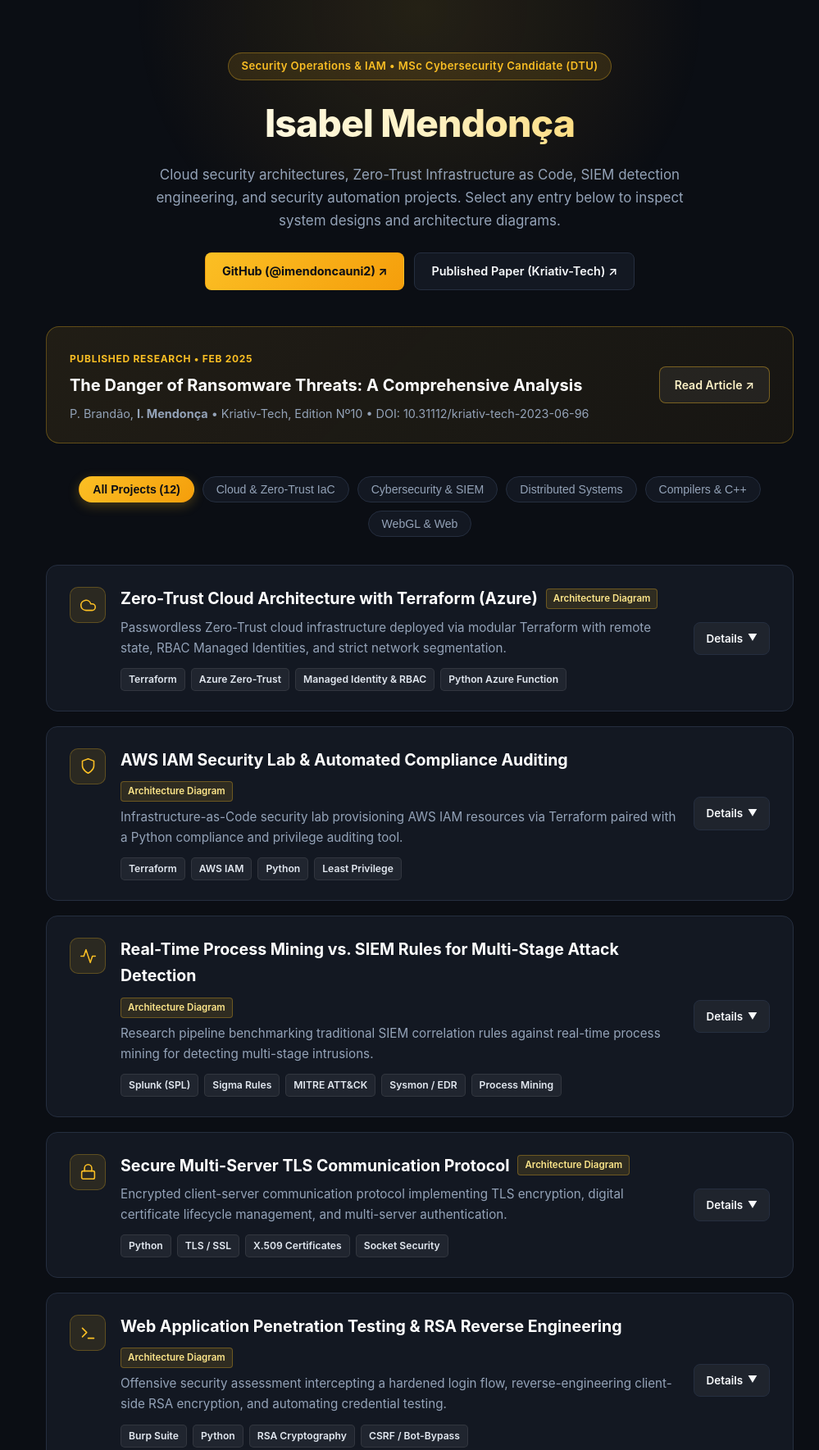
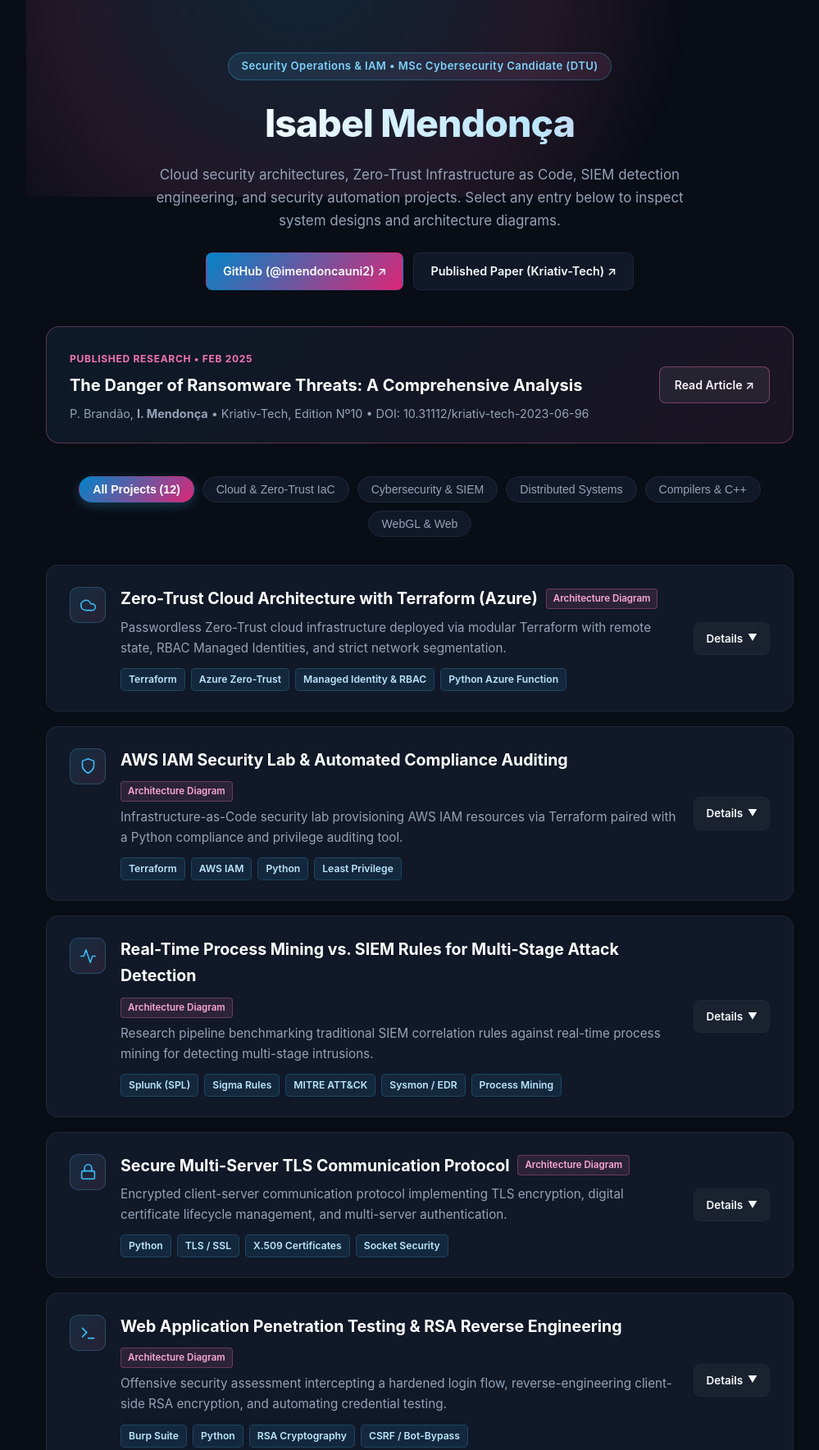
Before and after one commit to imendoncauni2/imendoncauni2.github.io, a plain HTML site: page index.html in a window 1280 px wide. Shown: the top 1769 px of the page at 82% size, without its empty margins (128-1127 px from the left). Drawn offline with Linux system fonts and the light colour scheme.

Commit message:
Revise color scheme and styles in index.html
Updated color scheme and styles throughout the HTML file, including changes to primary colors, backgrounds, and gradients for various elements.

```diff
--- a/index.html
+++ b/index.html
@@ -10,20 +10,20 @@
       startOnLoad: false,
       theme: 'base',
       themeVariables: {
-        primaryColor: '#1a2230',
+        primaryColor: '#131c2e',
         primaryTextColor: '#f8fafc',
-        primaryBorderColor: '#fbbf24',
-        lineColor: '#fbbf24',
-        secondaryColor: '#131822',
-        tertiaryColor: '#0b0e14',
-        actorBkg: '#1a2230',
-        actorBorder: '#fbbf24',
+        primaryBorderColor: '#38bdf8',
+        lineColor: '#38bdf8',
+        secondaryColor: '#0f172a',
+        tertiaryColor: '#090d16',
+        actorBkg: '#131c2e',
+        actorBorder: '#38bdf8',
         actorTextColor: '#f8fafc',
-        signalColor: '#fbbf24',
+        signalColor: '#f472b6',
         signalTextColor: '#f8fafc',
-        noteBkgColor: '#252e3f',
-        noteTextColor: '#fde68a',
-        noteBorderColor: '#fbbf24',
+        noteBkgColor: '#1e293b',
+        noteTextColor: '#f9a8d4',
+        noteBorderColor: '#f472b6',
         fontSize: '15px',
         fontFamily: '-apple-system, BlinkMacSystemFont, "Segoe UI", Roboto, sans-serif'
       }
@@ -32,13 +32,13 @@
   </script>
   <style>
     :root {
-      --bg: #0b0e14;
-      --surface: #131822;
-      --surface-expanded: #181f2c;
-      --border: #252e3f;
-      --border-active: #fbbf24;
-      --primary: #fbbf24;
-      --secondary: #f59e0b;
+      --bg: #090d16;
+      --surface: #111827;
+      --surface-expanded: #162033;
+      --border: #1e293b;
+      --border-active: #38bdf8;
+      --cyan: #38bdf8;
+      --pink: #f472b6;
       --text: #f8fafc;
       --text-muted: #94a3b8;
     }
@@ -55,10 +55,10 @@
 
     .bg-glow {
       position: fixed;
-      top: -200px; left: 50%;
+      top: -220px; left: 50%;
       transform: translateX(-50%);
-      width: 900px; height: 420px;
-      background: radial-gradient(circle, rgba(251, 191, 36, 0.11) 0%, rgba(245, 158, 11, 0.04) 50%, transparent 70%);
+      width: 960px; height: 460px;
+      background: radial-gradient(circle at 35% 40%, rgba(56, 189, 248, 0.14) 0%, rgba(244, 114, 182, 0.10) 45%, transparent 70%);
       pointer-events: none;
       z-index: 0;
     }
@@ -80,9 +80,9 @@
 
     .badge {
       display: inline-block;
-      background: rgba(251, 191, 36, 0.12);
-      color: #fbbf24;
-      border: 1px solid rgba(251, 191, 36, 0.32);
+      background: linear-gradient(135deg, rgba(56, 189, 248, 0.12), rgba(244, 114, 182, 0.12));
+      color: #7dd3fc;
+      border: 1px solid rgba(56, 189, 248, 0.3);
       padding: 5px 15px;
       border-radius: 99px;
       font-size: 0.82rem;
@@ -95,7 +95,7 @@
       font-size: 2.9rem;
       font-weight: 800;
       letter-spacing: -0.02em;
-      background: linear-gradient(to right, #ffffff, #fef3c7, #fbbf24);
+      background: linear-gradient(to right, #ffffff 20%, #bae6fd 65%, #f9a8d4 100%);
       -webkit-background-clip: text;
       -webkit-text-fill-color: transparent;
       margin-bottom: 12px;
@@ -131,22 +131,21 @@
     }
 
     .action-btn.primary {
-      background: linear-gradient(135deg, var(--primary), var(--secondary));
+      background: linear-gradient(135deg, #0284c7, #db2777);
       border-color: transparent;
-      color: #0b0e14;
-      font-weight: 700;
+      color: #fff;
     }
 
     .action-btn:hover {
-      border-color: var(--primary);
+      border-color: var(--cyan);
       transform: translateY(-2px);
-      box-shadow: 0 8px 20px rgba(251, 191, 36, 0.18);
+      box-shadow: 0 8px 22px rgba(56, 189, 248, 0.18);
     }
 
     /* Featured Publication Banner */
     .pub-banner {
-      background: linear-gradient(135deg, rgba(251, 191, 36, 0.09), rgba(245, 158, 11, 0.05));
-      border: 1px solid rgba(251, 191, 36, 0.3);
+      background: linear-gradient(135deg, rgba(56, 189, 248, 0.08), rgba(244, 114, 182, 0.08));
+      border: 1px solid rgba(244, 114, 182, 0.32);
       border-radius: 16px;
       padding: 24px 28px;
       margin-bottom: 40px;
@@ -167,7 +166,7 @@
       font-weight: 700;
       text-transform: uppercase;
       letter-spacing: 0.06em;
-      color: #fbbf24;
+      color: var(--pink);
       margin-bottom: 6px;
     }
 
@@ -184,8 +183,8 @@
 
     .pub-link {
       background: rgba(255, 255, 255, 0.06);
-      border: 1px solid rgba(251, 191, 36, 0.4);
-      color: #fef3c7;
+      border: 1px solid rgba(244, 114, 182, 0.4);
+      color: #fdf2f8;
       text-decoration: none;
       padding: 10px 18px;
       border-radius: 8px;
@@ -196,9 +195,9 @@
     }
 
     .pub-link:hover {
-      background: var(--primary);
-      border-color: var(--primary);
-      color: #0b0e14;
+      background: linear-gradient(135deg, #0284c7, #db2777);
+      border-color: transparent;
+      color: #fff;
     }
 
     /* Category Filters */
@@ -224,16 +223,16 @@
     }
 
     .filter-btn:hover {
-      border-color: rgba(251, 191, 36, 0.5);
-      color: #fef3c7;
+      border-color: rgba(56, 189, 248, 0.45);
+      color: #e0f2fe;
     }
 
     .filter-btn.active {
-      background: linear-gradient(135deg, var(--primary), var(--secondary));
-      color: #0b0e14;
-      font-weight: 700;
+      background: linear-gradient(135deg, #0284c7, #db2777);
+      color: #fff;
+      font-weight: 600;
       border-color: transparent;
-      box-shadow: 0 4px 14px rgba(251, 191, 36, 0.25);
+      box-shadow: 0 4px 14px rgba(56, 189, 248, 0.25);
     }
 
     /* Expandable Project Sections */
@@ -253,13 +252,13 @@
     }
 
     .project-item:hover {
-      border-color: #3b475e;
+      border-color: #334155;
     }
 
     .project-item.open {
       background: var(--surface-expanded);
       border-color: var(--border-active);
-      box-shadow: 0 12px 32px rgba(0, 0, 0, 0.5), 0 0 18px rgba(251, 191, 36, 0.1);
+      box-shadow: 0 12px 32px rgba(0, 0, 0, 0.5), 0 0 20px rgba(56, 189, 248, 0.1);
     }
 
     .project-header {
@@ -279,9 +278,9 @@
     }
 
     .project-icon {
-      color: #fbbf24;
-      background: rgba(251, 191, 36, 0.1);
-      border: 1px solid rgba(251, 191, 36, 0.25);
+      color: var(--cyan);
+      background: linear-gradient(135deg, rgba(56, 189, 248, 0.12), rgba(244, 114, 182, 0.10));
+      border: 1px solid rgba(56, 189, 248, 0.25);
       min-width: 44px; height: 44px;
       display: flex; align-items: center; justify-content: center;
       border-radius: 10px;
@@ -316,9 +315,9 @@
       font-weight: 600;
       padding: 2px 8px;
       border-radius: 4px;
-      background: rgba(251, 191, 36, 0.12);
-      color: #fde68a;
-      border: 1px solid rgba(251, 191, 36, 0.3);
+      background: rgba(244, 114, 182, 0.12);
+      color: #f9a8d4;
+      border: 1px solid rgba(244, 114, 182, 0.3);
     }
 
     .project-summary {
@@ -338,16 +337,16 @@
       font-weight: 600;
       padding: 3px 9px;
       border-radius: 5px;
-      background: rgba(255, 255, 255, 0.06);
-      border: 1px solid rgba(255, 255, 255, 0.08);
-      color: #e2e8f0;
+      background: rgba(56, 189, 248, 0.1);
+      border: 1px solid rgba(56, 189, 248, 0.2);
+      color: #bae6fd;
     }
 
     .toggle-btn {
       display: flex;
       align-items: center;
       gap: 6px;
-      background: rgba(255, 255, 255, 0.05);
+      background: rgba(255, 255, 255, 0.04);
       color: var(--text);
       border: 1px solid var(--border);
       padding: 8px 14px;
@@ -359,8 +358,8 @@
     }
 
     .project-item:hover .toggle-btn {
-      border-color: var(--primary);
-      color: #fbbf24;
+      border-color: var(--cyan);
+      color: #7dd3fc;
     }
 
     .chevron {
@@ -403,7 +402,7 @@
     }
 
     .detail-block h4 {
-      color: #fbbf24;
+      color: var(--pink);
       font-size: 0.82rem;
       text-transform: uppercase;
       letter-spacing: 0.06em;
@@ -441,16 +440,16 @@
     .file-pill {
       font-family: ui-monospace, SFMono-Regular, Menlo, monospace;
       font-size: 0.78rem;
-      background: #0b0e14;
+      background: #090d16;
       border: 1px solid var(--border);
       padding: 3px 8px;
       border-radius: 5px;
-      color: #fde68a;
+      color: #7dd3fc;
     }
 
     /* Larger, clearer diagrams */
     .diagram-box {
-      background: #0b0e14;
+      background: #090d16;
       border: 1px solid var(--border);
       border-radius: 12px;
       padding: 24px;
@@ -460,7 +459,7 @@
     .diagram-caption {
       font-size: 0.82rem;
       font-weight: 700;
-      color: #fbbf24;
+      color: var(--cyan);
       text-transform: uppercase;
       letter-spacing: 0.06em;
       margin-bottom: 16px;
@@ -495,13 +494,13 @@
       display: inline-flex;
       align-items: center;
       gap: 6px;
-      background: linear-gradient(135deg, var(--primary), var(--secondary));
-      color: #0b0e14;
+      background: linear-gradient(135deg, #0284c7, #db2777);
+      color: #fff;
       text-decoration: none;
       padding: 9px 18px;
       border-radius: 8px;
       font-size: 0.9rem;
-      font-weight: 700;
+      font-weight: 600;
       transition: opacity 0.2s, transform 0.2s;
     }
 
@@ -665,7 +664,7 @@
           C1->>S: TCP Connect + TLS ClientHello
           S-->>C1: ServerHello + X.509 Certificate
           C1->>S: Key Exchange & Cipher Spec
-          rect rgba(251, 191, 36, 0.12)
+          rect rgba(56, 189, 248, 0.12)
             Note over C1,C2: Encrypted TLS Channel Active
             C1->>S: Encrypted Payload
             S->>C2: Authenticated Broadcast
```
